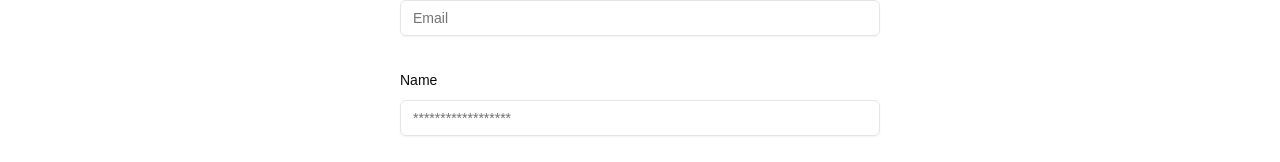
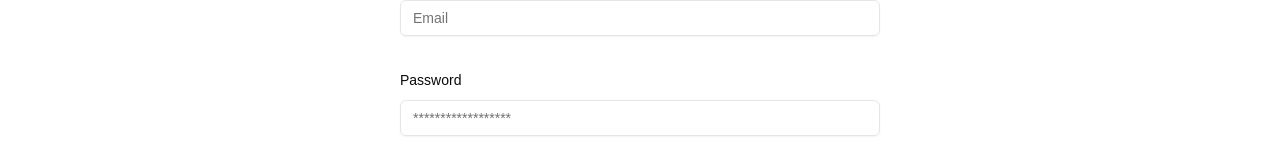
Before and after one commit to KennedyMungai/authjs-nodemailer, a Next.js app: page /auth/signup in a window 1280 px wide. Shown: the part 274-436 px from the top of the page. Built offline with nearby package versions, Linux system fonts and the light colour scheme; no server answers; what next-safe-action would draw is missing.

Commit message:
Updated the label of the passwors field

```diff
--- a/src/app/auth/signup/_components/signup-form.tsx
+++ b/src/app/auth/signup/_components/signup-form.tsx
@@ -80,7 +80,7 @@ const SignupForm = () => {
           name="password"
           render={({ field }) => (
             <FormItem>
-              <FormLabel>Name</FormLabel>
+              <FormLabel>Password</FormLabel>
               <FormControl>
                 <Input
                   {...field}
```
